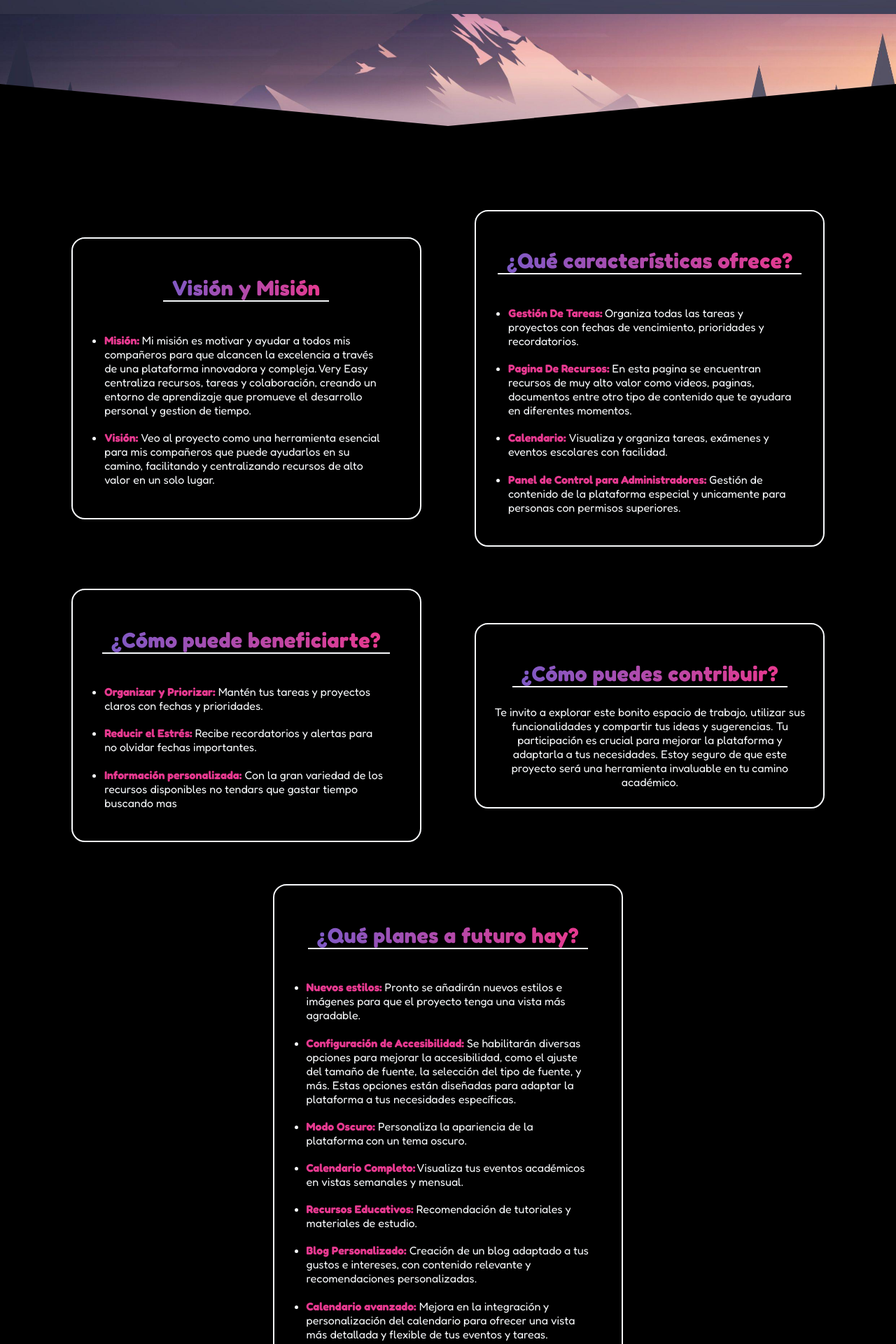
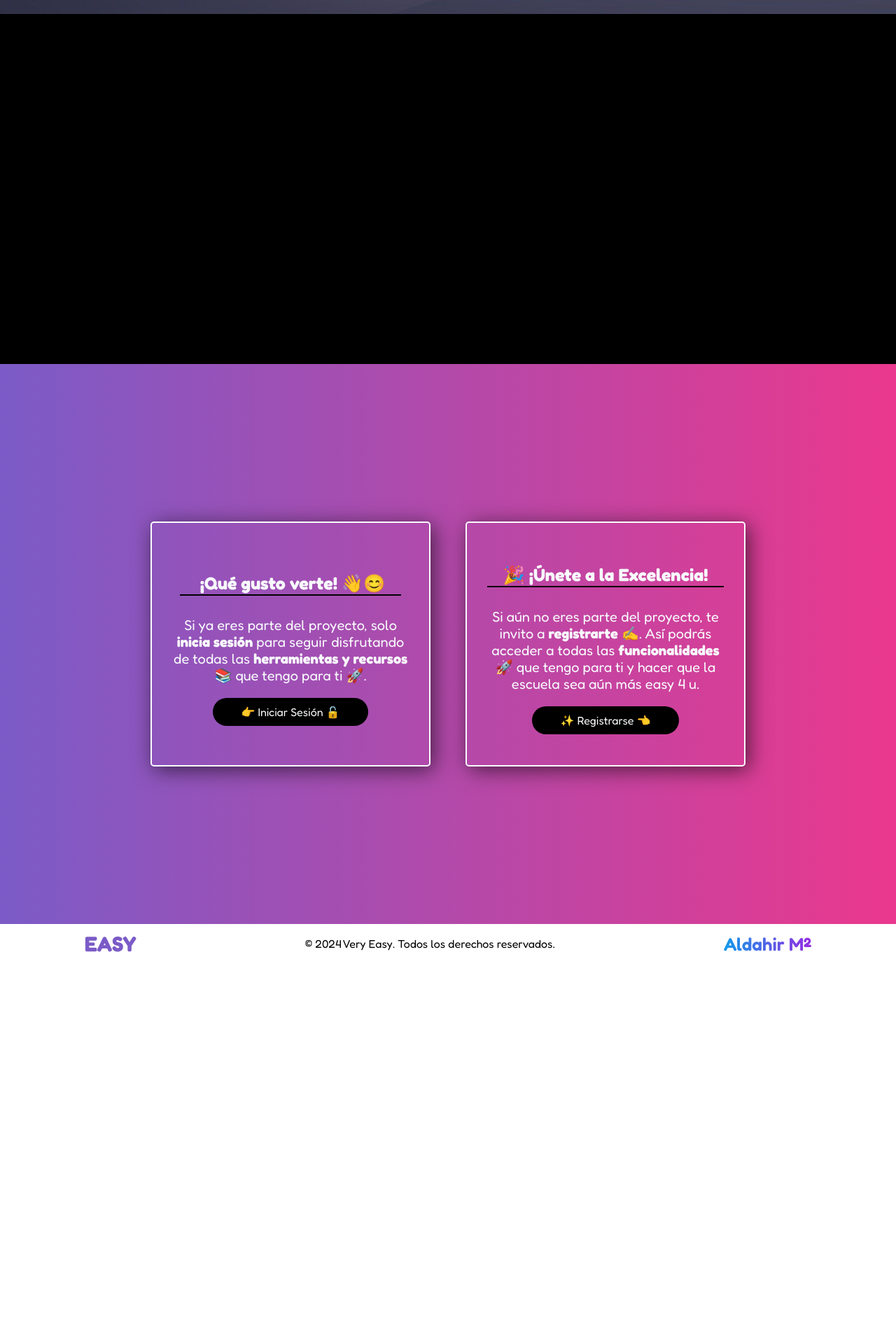
Before and after one commit to AldahirPro777/Very_Easy_2.0_Frontend, a React (Vite) app: page / in a window 1280 px wide. Shown: the part 780-2700 px from the top of the page at 70% size. After the commit the page ends 2156 px from the top, so only its background shows below. Built offline with nearby package versions, Linux system fonts and the light colour scheme.

Commit message:
asdfasdf

```diff
--- a/src/pages/Home.jsx
+++ b/src/pages/Home.jsx
@@ -1,18 +1,7 @@
 import "../scss/home/home.scss";
-
-import { useNavigate } from "react-router-dom";
+import { Link } from "react-router-dom";
 
 function Home() {
-  const navigate = useNavigate();
-
-  const headleGoToLogin = () => {
-    navigate("/Login");
-  };
-
-  const headleGoToRegister = () => {
-    navigate("/Register");
-  };
-
   return (
     <div className="home-div-body">
       <main>
@@ -26,205 +15,15 @@ function Home() {
               diseñado para ayudarte a organizar tus estudios y maximizar tu
               rendimiento académico. Con herramientas como un calendario, lista
               de trabajos pendientes y un blog lleno de recursos útiles. Únete y
-              aprovecha al maximo esta pagina que te salvara de los Rs. <br />
-              ¡La exelencia empieza aquí! 🚀
+              aprovecha al máximo esta página que te salvará de los Rs. <br />
+              ¡La excelencia empieza aquí! 🚀
             </p>
           </div>
         </section>
 
         {/* Información de Very Easy */}
         <section className="info">
-          <div className="custom-shape-divider-top-1725409287">
-            <svg
-              data-name="Layer 1"
-              xmlns="http://www.w3.org/2000/svg"
-              viewBox="0 0 1200 120"
-              preserveAspectRatio="none"
-            >
-              <path
-                d="M1200 0L0 0 598.97 114.72 1200 0z"
-                className="shape-fill"
-              ></path>
-            </svg>
-            <div className="triangle-left"></div>
-            <div className="triangle-right"></div>
-          </div>
-
-          {/* Visión y misión */}
-          <div className="card">
-            <div className="card-head">
-              <h3>Visión y Misión</h3>
-            </div>
-            <div className="card-body">
-              <ul>
-                <li>
-                  <strong>Misión: </strong>Mi misión es motivar y ayudar a todos
-                  mis compañeros para que alcancen la excelencia a través de una
-                  plataforma innovadora y compleja. Very Easy centraliza
-                  recursos, tareas y colaboración, creando un entorno de
-                  aprendizaje que promueve el desarrollo personal y gestion de
-                  tiempo.
-                </li>
-                <li>
-                  <strong>Visión: </strong>Veo al proyecto como una herramienta
-                  esencial para mis compañeros que puede ayudarlos en su camino,
-                  facilitando y centralizando recursos de alto valor en un solo
-                  lugar.
-                </li>
-              </ul>
-            </div>
-          </div>
-
-          {/* Que ofrece */}
-          <div className="card">
-            <div className="card-head">
-              <h3>¿Qué características ofrece?</h3>
-            </div>
-            <div className="card-body">
-              <ul>
-                <li>
-                  <strong>Gestión De Tareas: </strong>Organiza todas las tareas
-                  y proyectos con fechas de vencimiento, prioridades y
-                  recordatorios.
-                </li>
-                <li>
-                  <strong>Pagina De Recursos: </strong>En esta pagina se
-                  encuentran recursos de muy alto valor como videos, paginas,
-                  documentos entre otro tipo de contenido que te ayudara en
-                  diferentes momentos.
-                </li>
-                <li>
-                  <strong>Calendario: </strong>Visualiza y organiza tareas,
-                  exámenes y eventos escolares con facilidad.
-                </li>
-                <li>
-                  <strong>Panel de Control para Administradores: </strong>
-                  Gestión de contenido de la plataforma especial y unicamente
-                  para personas con permisos superiores.
-                </li>
-              </ul>
-            </div>
-          </div>
-
-          {/* Ventajas */}
-          <div className="card">
-            <div className="card-head">
-              <h3>¿Cómo puede beneficiarte?</h3>
-            </div>
-            <div className="card-body">
-              <ul>
-                <li>
-                  <strong>Organizar y Priorizar:</strong> Mantén tus tareas y
-                  proyectos claros con fechas y prioridades.
-                </li>
-                <li>
-                  <strong>Reducir el Estrés:</strong> Recibe recordatorios y
-                  alertas para no olvidar fechas importantes.
-                </li>
-                <li>
-                  <strong>Información personalizada:</strong> Con la gran
-                  variedad de los recursos disponibles no tendars que gastar
-                  tiempo buscando mas
-                </li>
-              </ul>
-            </div>
-          </div>
-
-          {/* Apoyo opcional */}
-          <div className="card">
-            <div className="card-head">
-              <h3>¿Cómo puedes contribuir?</h3>
-            </div>
-            <div className="card-body contribuir">
-              <p>
-                Te invito a explorar este bonito espacio de trabajo, utilizar
-                sus funcionalidades y compartir tus ideas y sugerencias. Tu
-                participación es crucial para mejorar la plataforma y adaptarla
-                a tus necesidades. Estoy seguro de que este proyecto será una
-                herramienta invaluable en tu camino académico.
-              </p>
-            </div>
-          </div>
-
-          {/* Planes a futuro */}
-          <div className="card">
-            <div className="card-head">
-              <h3>¿Qué planes a futuro hay?</h3>
-            </div>
-            <div className="card-body">
-              <ul>
-                <li>
-                  <strong>Nuevos estilos:</strong> Pronto se añadirán nuevos
-                  estilos e imágenes para que el proyecto tenga una vista más
-                  agradable.
-                </li>
-                <li>
-                  <strong>Configuración de Accesibilidad:</strong> Se
-                  habilitarán diversas opciones para mejorar la accesibilidad,
-                  como el ajuste del tamaño de fuente, la selección del tipo de
-                  fuente, y más. Estas opciones están diseñadas para adaptar la
-                  plataforma a tus necesidades específicas.
-                </li>
-                <li>
-                  <strong>Modo Oscuro:</strong> Personaliza la apariencia de la
-                  plataforma con un tema oscuro.
-                </li>
-                <li>
-                  <strong>Calendario Completo:</strong> Visualiza tus eventos
-                  académicos en vistas semanales y mensual.
-                </li>
-                <li>
-                  <strong>Recursos Educativos:</strong> Recomendación de
-                  tutoriales y materiales de estudio.
-                </li>
-                <li>
-                  <strong>Blog Personalizado:</strong> Creación de un blog
-                  adaptado a tus gustos e intereses, con contenido relevante y
-                  recomendaciones personalizadas.
-                </li>
-                <li>
-                  <strong>Calendario avanzado:</strong> Mejora en la integración
-                  y personalización del calendario para ofrecer una vista más
-                  detallada y flexible de tus eventos y tareas.
-                </li>
-                <li>
-                  <strong>Aplicación móvil:</strong> Desarrollar una versión
-                  móvil de la plataforma para acceder a las funcionalidades
-                  desde cualquier lugar y en cualquier momento.
-                </li>
-                <li>
-                  <strong>Medallas y Logros:</strong> Un sistema de gamificación
-                  que premia tus éxitos académicos.
-                </li>
-              </ul>
-            </div>
-          </div>
-
-          <div className="custom-shape-divider-bottom-1725404578">
-            <svg
-              data-name="Layer 1"
-              xmlns="http://www.w3.org/2000/svg"
-              viewBox="0 0 1200 120"
-              preserveAspectRatio="none"
-            >
-              <defs>
-                <linearGradient id="grad1" x1="0%" y1="0%" x2="100%" y2="0%">
-                  <stop
-                    offset="0%"
-                    style={{ stopColor: "rgb(234, 56, 141)", stopOpacity: 1 }}
-                  />
-                  <stop
-                    offset="100%"
-                    style={{ stopColor: "rgb(123, 91, 199)", stopOpacity: 1 }}
-                  />
-                </linearGradient>
-              </defs>
-              <path
-                d="M1200 0L0 0 598.97 114.72 1200 0z"
-                fill="url(#grad1)"
-              ></path>
-            </svg>
-          </div>
+          {/* ... Aquí se mantiene todo lo que ya tienes ... */}
         </section>
 
         {/* Rutas de registro y login */}
@@ -236,21 +35,21 @@ function Home() {
               para seguir disfrutando de todas las{" "}
               <strong>herramientas y recursos</strong> 📚 que tengo para ti 🚀.
             </p>
-            <button onClick={() => headleGoToLogin} className="btn-login">
+            <Link to="/login" className="btn-login">
               👉 Iniciar Sesión 🔓
-            </button>
+            </Link>
           </div>
           <div className="register">
-            <h2>ㅤ🎉 ¡Únete a la Exelencia!ㅤ</h2>
+            <h2>ㅤ🎉 ¡Únete a la Excelencia!ㅤ</h2>
             <p>
               Si aún no eres parte del proyecto, te invito a{" "}
               <strong>registrarte</strong> ✍️. Así podrás acceder a todas las{" "}
               <strong>funcionalidades</strong> 🚀 que tengo para ti y hacer que
               la escuela sea aún más easy 4 u.
             </p>
-            <button onClick={() => headleGoToRegister} className="btn-register">
+            <Link to="/register" className="btn-register">
               ✨ Registrarse 👈
-            </button>
+            </Link>
           </div>
         </section>
       </main>
```
